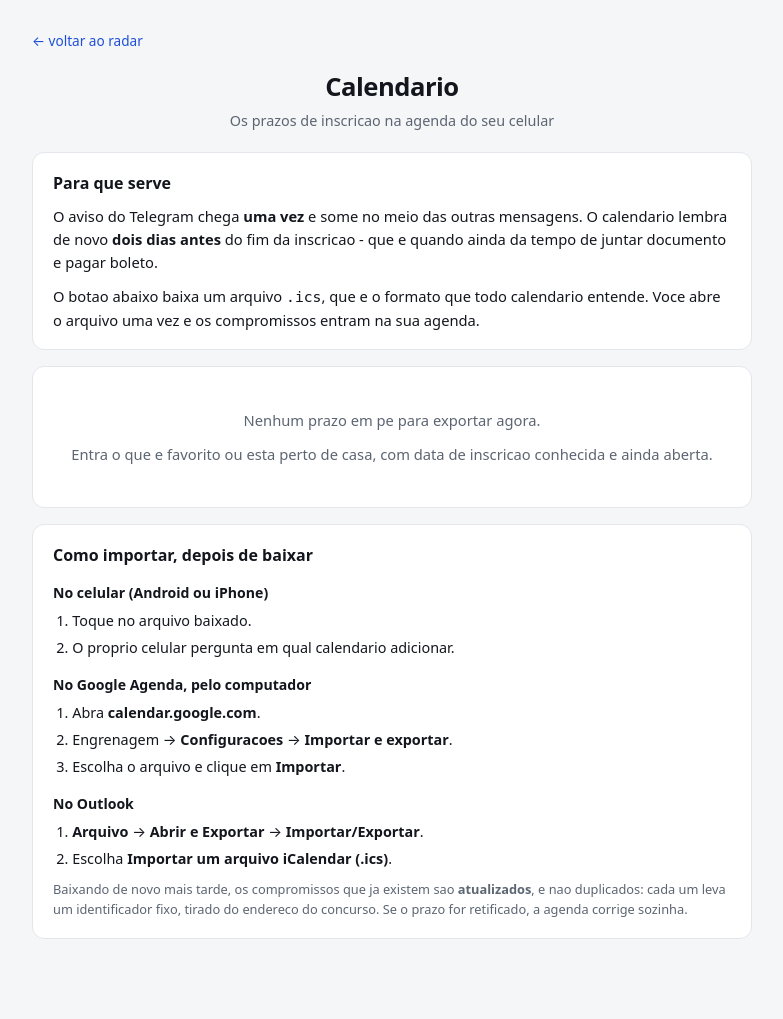
After one commit to Gabrielrosasilva/Projeto-Concurso, a FastAPI app: page /calendario in a window 1280 px wide. The commit adds this page. Shown: the whole page, without its empty margins (248-1031 px from the left). Run offline with FastAPI, Linux system fonts and the light colour scheme.

Commit message:
Calendario: uma pagina que explica, em vez de um arquivo que aparece do nada
O link da barra baixava o .ics direto. Um arquivo que aparece sem explicacao
nao diz o que e nem o que fazer com ele - e foi exatamente essa a duvida.

Agora o link abre uma pagina que: diz para que serve (o Telegram avisa uma vez,
o calendario lembra de novo dois dias antes do fim da inscricao), lista os
compromissos que vao entrar na agenda, oferece o download e ensina a importar
no celular, no Google Agenda e no Outlook.

O arquivo em si continua em /calendario.ics, igual.

6 testes novos, 648 no total. Conferido na tela.

Co-Authored-By: Claude Opus 5 <noreply@anthropic.com>

```diff
--- a/src/radar/web/app.py
+++ b/src/radar/web/app.py
@@ -493,6 +493,20 @@ def pagina_nao_encontrada(request: Request, excecao: HTTPException):
 
 # --- calendario (fase 2.2) --------------------------------------------------
 
+@app.get("/calendario", response_class=HTMLResponse)
+def calendario(request: Request):
+    """Explica para que serve o arquivo, e mostra o que vai entrar na agenda.
+
+    Antes o link da barra baixava o .ics direto, e um arquivo que aparece do
+    nada nao diz o que e nem o que fazer com ele.
+    """
+    return templates.TemplateResponse(
+        request=request,
+        name="calendario.html",
+        context={"eventos": servico.eventos_do_calendario()},
+    )
+
+
 @app.get("/calendario.ics")
 def calendario_ics():
     """Os prazos em formato de calendario, para assinar no celular.
--- /dev/null
+++ b/src/radar/web/templates/calendario.html
@@ -0,0 +1,147 @@
+<!doctype html>
+<html lang="pt-br">
+<head>
+  <meta charset="utf-8">
+  <meta name="viewport" content="width=device-width, initial-scale=1">
+  <title>Calendario &middot; Radar de Concursos</title>
+  <style>
+    :root {
+      color-scheme: light dark;
+      --fundo:#f5f6f8; --cartao:#fff; --texto:#13161d; --suave:#5c6572;
+      --borda:#e3e6eb; --azul:#1d4ed8; --azul-fraco:#e8eeff;
+      --prazo:#be123c; --prazo-fraco:#ffe4e9;
+    }
+    @media (prefers-color-scheme: dark) {
+      :root {
+        --fundo:#0e1014; --cartao:#171a21; --texto:#e8eaee; --suave:#98a0ae;
+        --borda:#262b35; --azul:#7aa2ff; --azul-fraco:#1b2740;
+        --prazo:#fb7185; --prazo-fraco:#2c1219;
+      }
+    }
+
+    *{box-sizing:border-box}
+    body{margin:0;padding:1.75rem 1rem 4rem;background:var(--fundo);color:var(--texto);
+         font-family:system-ui,-apple-system,"Segoe UI",sans-serif;line-height:1.55}
+    .pagina{max-width:720px;margin:0 auto}
+
+    header{text-align:center;margin-bottom:1.25rem}
+    h1{margin:0 0 .2rem;font-size:1.6rem;letter-spacing:-.02em}
+    .subtitulo{margin:0;color:var(--suave);font-size:.9rem}
+    .voltar{display:inline-block;margin-bottom:1rem;color:var(--azul);
+      text-decoration:none;font-size:.85rem}
+
+    .caixa{background:var(--cartao);border:1px solid var(--borda);
+      border-radius:12px;padding:1.1rem 1.25rem;margin-bottom:1rem}
+    h2{font-size:1rem;margin:0 0 .6rem}
+    p{margin:0 0 .7rem;font-size:.92rem}
+    p:last-child{margin-bottom:0}
+
+    .baixar{display:inline-block;background:var(--azul);color:#fff;
+      text-decoration:none;padding:.75rem 1.4rem;border-radius:8px;
+      font-size:.98rem;font-weight:600}
+    .baixar:hover{filter:brightness(1.08)}
+    .sob-botao{font-size:.8rem;color:var(--suave);margin-top:.6rem}
+
+    ol{margin:.4rem 0 0;padding-left:1.2rem;font-size:.9rem}
+    ol li{margin-bottom:.3rem}
+    .sistema{font-weight:600;font-size:.88rem;margin:.9rem 0 .1rem}
+
+    .compromisso{display:grid;grid-template-columns:auto 1fr;gap:.2rem .8rem;
+      padding:.55rem 0;border-bottom:1px solid var(--borda);font-size:.9rem}
+    .compromisso:last-child{border-bottom:0}
+    .quando{font-variant-numeric:tabular-nums;color:var(--prazo);
+      font-weight:600;white-space:nowrap}
+    .oque{overflow:hidden;text-overflow:ellipsis}
+    .onde{grid-column:2;font-size:.8rem;color:var(--suave)}
+
+    .vazio{text-align:center;color:var(--suave);padding:1.5rem 1rem}
+  </style>
+</head>
+<body>
+<div class="pagina">
+
+  <a class="voltar" href="/">&larr; voltar ao radar</a>
+
+  <header>
+    <h1>Calendario</h1>
+    <p class="subtitulo">Os prazos de inscricao na agenda do seu celular</p>
+  </header>
+
+  <div class="caixa">
+    <h2>Para que serve</h2>
+    <p>
+      O aviso do Telegram chega <b>uma vez</b> e some no meio das outras
+      mensagens. O calendario lembra de novo <b>dois dias antes</b> do fim da
+      inscricao - que e quando ainda da tempo de juntar documento e pagar
+      boleto.
+    </p>
+    <p>
+      O botao abaixo baixa um arquivo <code>.ics</code>, que e o formato que
+      todo calendario entende. Voce abre o arquivo uma vez e os compromissos
+      entram na sua agenda.
+    </p>
+  </div>
+
+  <div class="caixa">
+    {% if eventos %}
+      <h2>O que vai entrar na agenda</h2>
+      {% for e in eventos %}
+        <div class="compromisso">
+          <span class="quando">{{ e.quando.strftime('%d/%m') }}</span>
+          <span class="oque">{{ e.titulo }}</span>
+          <span class="onde">{{ e.descricao }}</span>
+        </div>
+      {% endfor %}
+
+      <p style="margin-top:1.1rem">
+        <a class="baixar" href="/calendario.ics" download>
+          Baixar {{ eventos | length }} compromisso(s)
+        </a>
+      </p>
+      <p class="sob-botao">
+        Entra o que e favorito e o que esta perto de casa, com prazo conhecido
+        e ainda em pe. Prazo vencido nao entra: compromisso no passado so
+        atrapalha quem abre a agenda.
+      </p>
+    {% else %}
+      <div class="vazio">
+        <p>Nenhum prazo em pe para exportar agora.</p>
+        <p>Entra o que e favorito ou esta perto de casa, com data de inscricao
+           conhecida e ainda aberta.</p>
+      </div>
+    {% endif %}
+  </div>
+
+  <div class="caixa">
+    <h2>Como importar, depois de baixar</h2>
+
+    <p class="sistema">No celular (Android ou iPhone)</p>
+    <ol>
+      <li>Toque no arquivo baixado.</li>
+      <li>O proprio celular pergunta em qual calendario adicionar.</li>
+    </ol>
+
+    <p class="sistema">No Google Agenda, pelo computador</p>
+    <ol>
+      <li>Abra <b>calendar.google.com</b>.</li>
+      <li>Engrenagem &rarr; <b>Configuracoes</b> &rarr; <b>Importar e exportar</b>.</li>
+      <li>Escolha o arquivo e clique em <b>Importar</b>.</li>
+    </ol>
+
+    <p class="sistema">No Outlook</p>
+    <ol>
+      <li><b>Arquivo</b> &rarr; <b>Abrir e Exportar</b> &rarr; <b>Importar/Exportar</b>.</li>
+      <li>Escolha <b>Importar um arquivo iCalendar (.ics)</b>.</li>
+    </ol>
+
+    <p class="sob-botao">
+      Baixando de novo mais tarde, os compromissos que ja existem sao
+      <b>atualizados</b>, e nao duplicados: cada um leva um identificador fixo,
+      tirado do endereco do concurso. Se o prazo for retificado, a agenda
+      corrige sozinha.
+    </p>
+  </div>
+
+</div>
+</body>
+</html>
--- a/src/radar/web/templates/index.html
+++ b/src/radar/web/templates/index.html
@@ -465,8 +465,8 @@
       </a>
       <a class="simulado" href="/previsao">Previsao de abertura</a>
       <a class="simulado" href="/macetes">Macetes</a>
-      <a class="simulado" href="/calendario.ics"
-         title="Baixa os prazos para o calendario do celular">Calendario</a>
+      <a class="simulado" href="/calendario"
+         title="Os prazos de inscricao na agenda do celular">Calendario</a>
       <a class="simulado" href="/simulado">Simulado</a>
     </nav>
 
```
Also changed, not shown: tests/test_calendario.py (+45 -0 lines), README.md.
